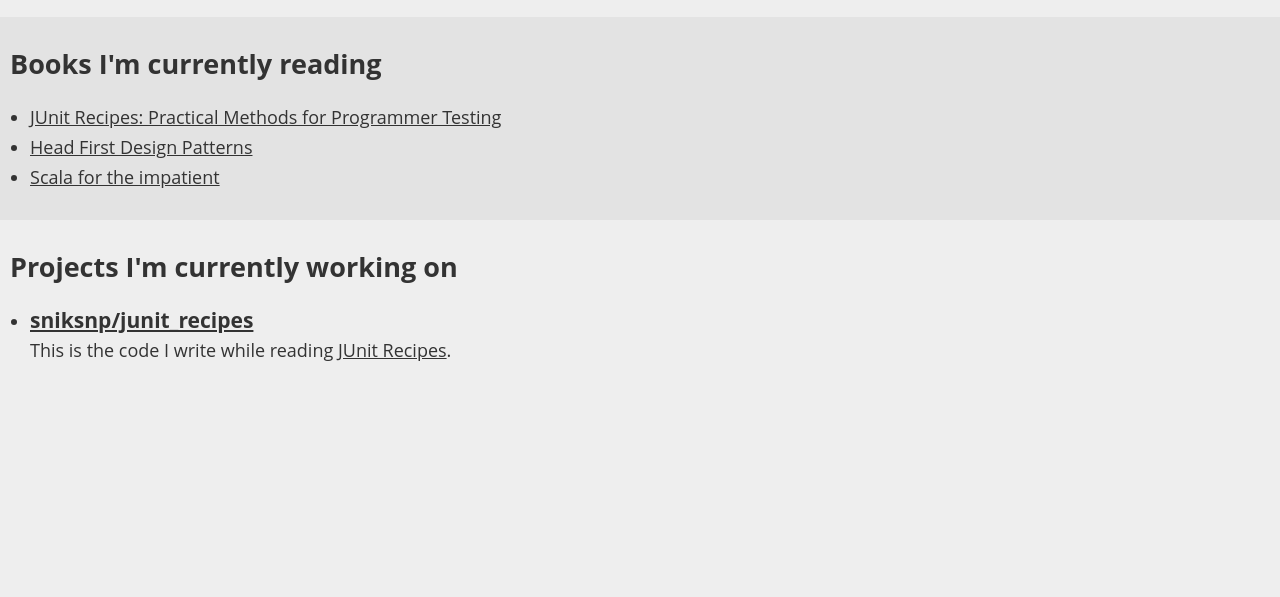
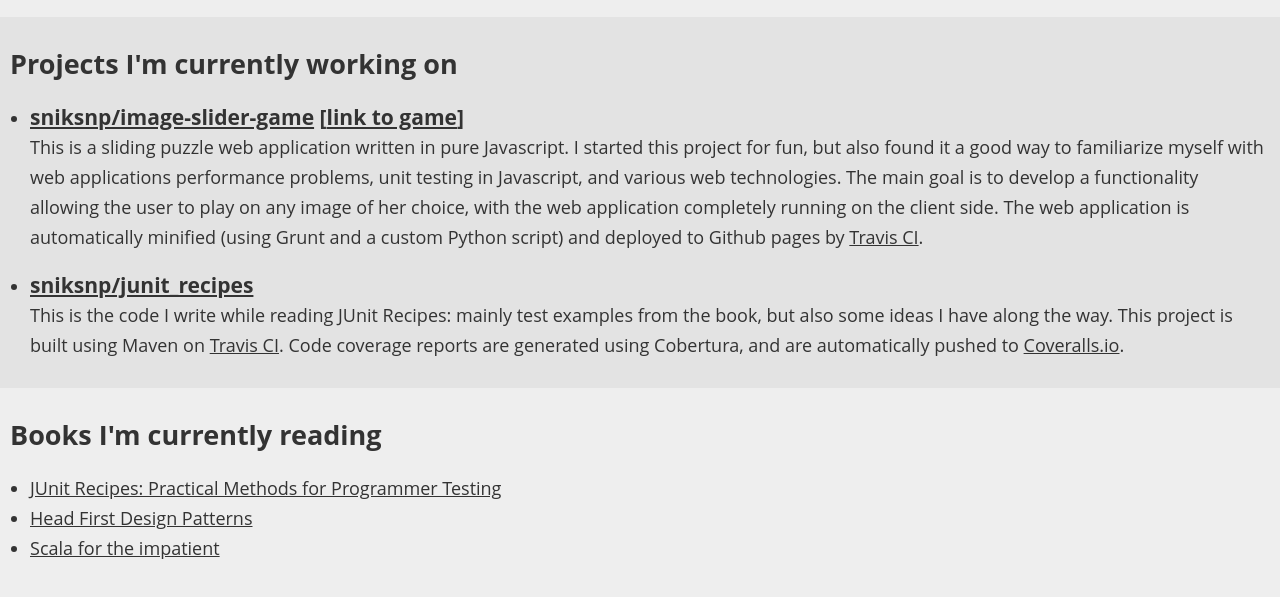
Before and after one commit to adrien-fichet/sniksnp.github.io, a plain HTML site: page index.html in a window 1280 px wide. Shown: the part 189-786 px from the top of the page. Drawn offline with Linux system fonts and the light colour scheme.

Commit message:
Add content to 'projects' section, close #3

```diff
--- a/css/style.css
+++ b/css/style.css
@@ -31,7 +31,13 @@ header div:nth-child(2) {
     max-width: 600px;
 }
 
-@media (max-width: 800px) {
+@media (max-width: 800px) and (min-width: 550px) {
+    header div:nth-child(2) {
+        width: 70%;
+    }
+}
+
+@media (max-width: 550px) {
     header {
         flex-flow: column;
     }
--- a/index.html
+++ b/index.html
@@ -8,7 +8,7 @@
     <title>sniksnp</title>
     <link rel="stylesheet" href="css/style.css" />
     <!--[if lt IE 9]>
-    <script src="http://html5shiv.googlecode.com/svn/trunk/html5.js"></script>
+        <script src="http://html5shiv.googlecode.com/svn/trunk/html5.js"></script>
     <![endif]-->
 </head>
 <body>
@@ -24,6 +24,38 @@
         </div>
     </header>
     <section>
+        <h1>Projects I'm currently working on</h1>
+        <article>
+            <ul>
+                <li>
+                    <h3>
+                        <a href="https://github.com/sniksnp/image-slider-game">sniksnp/image-slider-game</a>
+                        [<a href="https://sniksnp.github.io/image-slider-game">link to game</a>]
+                    </h3>
+                    <p>
+                        This is a sliding puzzle web application written in pure Javascript. I started this project for
+                        fun, but also found it a good way to familiarize myself with web applications performance
+                        problems, unit testing in Javascript, and various web technologies. The main goal is to develop
+                        a functionality allowing the user to play on any image of her choice,
+                        with the web application completely running on the client side. The web application is
+                        automatically minified (using Grunt and a custom Python script) and deployed to
+                        Github pages by <a href="https://travis-ci.org/sniksnp/image-slider-game">Travis CI</a>.
+                    </p>
+                </li>
+                <li>
+                    <h3><a href="https://github.com/sniksnp/junit_recipes">sniksnp/junit_recipes</a></h3>
+                    <p>
+                        This is the code I write while reading JUnit Recipes: mainly test examples from the book,
+                        but also some ideas I have along the way. This project is built using Maven on
+                        <a href="https://travis-ci.org/sniksnp/junit_recipes">Travis CI</a>. Code coverage reports
+                        are generated using Cobertura, and are automatically pushed to
+                        <a href="https://coveralls.io/r/sniksnp/junit_recipes">Coveralls.io</a>.
+                    </p>
+                </li>
+            </ul>
+        </article>
+    </section>
+    <section>
         <h1>Books I'm currently reading</h1>
         <article>
             <ul>
@@ -33,9 +65,7 @@
                     </a>
                 </li>
                 <li>
-                    <a href="http://shop.oreilly.com/product/9780596007126.do">
-                        Head First Design Patterns
-                    </a>
+                    <a href="http://shop.oreilly.com/product/9780596007126.do">Head First Design Patterns</a>
                 </li>
                 <li>
                     <a href="http://www.amazon.com/Scala-Impatient-Cay-S-Horstmann/dp/0321774094">
@@ -45,19 +75,5 @@
             </ul>
         </article>
     </section>
-    <section>
-        <h1>Projects I'm currently working on</h1>
-        <article>
-            <ul>
-                <li>
-                    <h3><a href="https://github.com/sniksnp/junit_recipes">sniksnp/junit_recipes</a></h3>
-                    <p>
-                        This is the code I write while reading <a href="http://www.manning.com/rainsberger">
-                        JUnit Recipes</a>.
-                    </p>
-                </li>
-            </ul>
-        </article>
-    </section>
 </body>
 </html>
```
